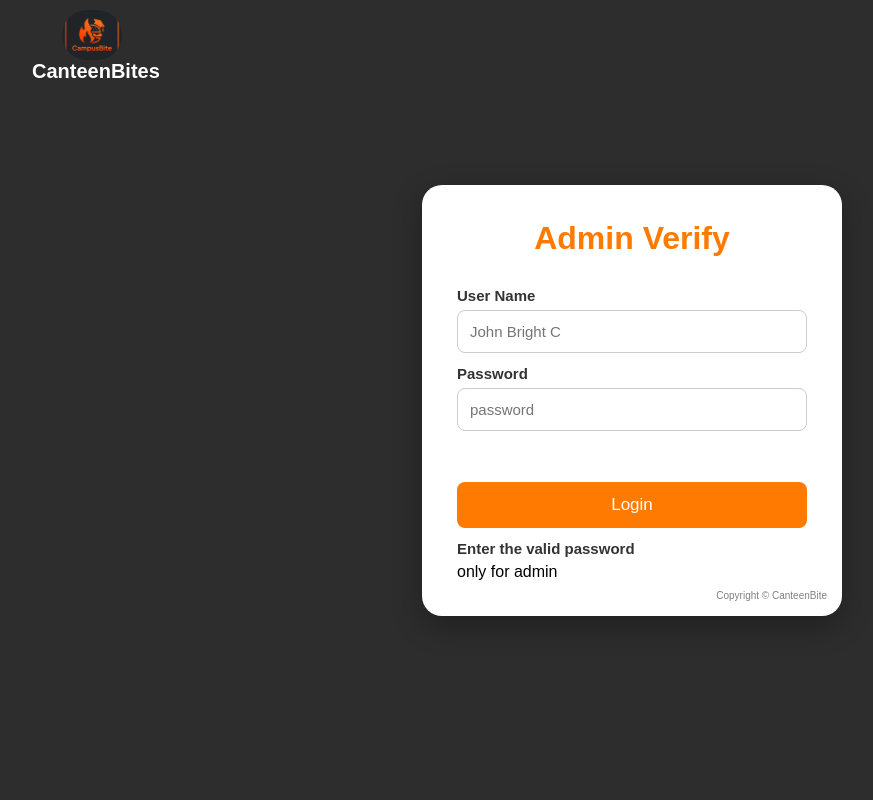
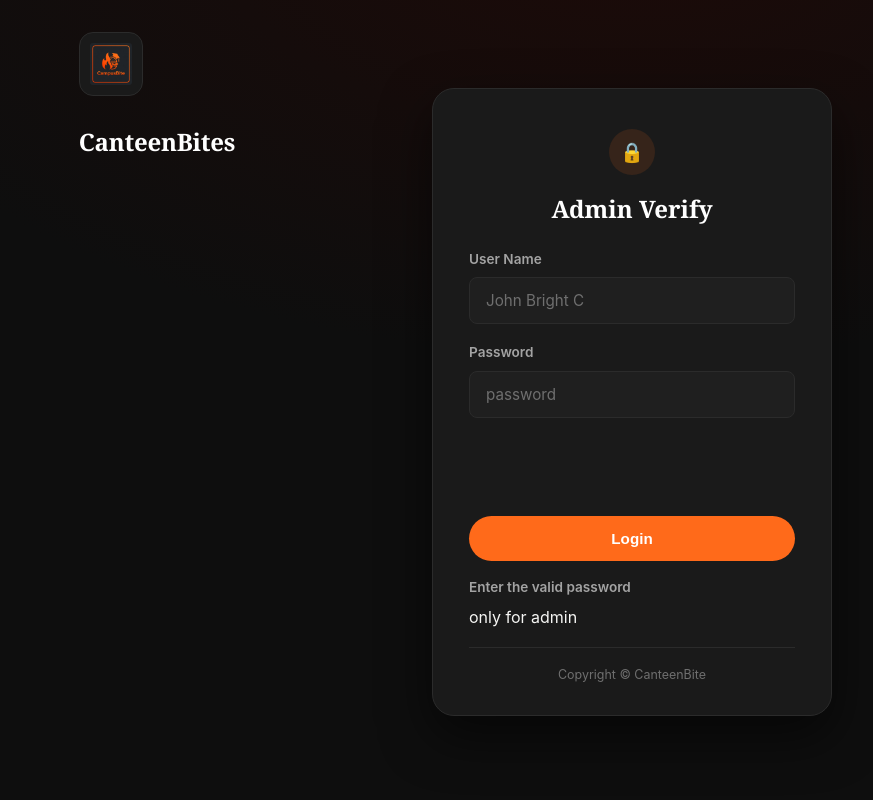
Before and after one commit to John-bright-c/canteen-online-ordering-system, a Flask app: page /admin in a window 1280 px wide. Shown: the whole page, without its empty margins (8-881 px from the left). Run offline with Flask 3, Linux system fonts and the light colour scheme.

Commit message:
added the sound effect in token generation and ui for admin login changed

```diff
--- a/app.py
+++ b/app.py
@@ -86,6 +86,7 @@
         return redirect("/menu")
     else:
         return "Invalid username or password"
+
 
 
 #@app.route('/menu/<category>')
--- a/static/admin.css
+++ b/static/admin.css
@@ -1,116 +1,219 @@
-img{
-    margin-top: -20px;
-    border-radius: 50px;
-    width: 60px;
-    height: 50px;
-    object-fit: cover;
-    position:fixed;
-    top:30px;
-    left:70px;
-    font-size:20px;}
+/* =========================================================
+   CanteenBite — Admin Verify page
+   Shares the same design tokens as login.css / register.css
+   ========================================================= */
 
-*{
-    margin:0;
-    padding:0;
-    box-sizing:border-box;
-    font-family:Arial, Helvetica, sans-serif;
+:root {
+  --bg: #0e0e0e;
+  --bg-maroon: #170807;
+  --bg-maroon-2: #1c0a08;
+  --surface: #1a1a1a;
+  --surface-2: #1f1f1f;
+  --border: #2b2b2b;
+  --orange: #ff6a1a;
+  --orange-dark: #e85d0d;
+  --orange-soft: rgba(255, 106, 26, 0.12);
+  --text: #f5f5f3;
+  --text-muted: #a3a3a3;
+  --text-dim: #6f6f6f;
+  --radius-sm: 8px;
+  --radius-md: 14px;
+  --radius-lg: 22px;
+  --shadow: 0 20px 50px rgba(0, 0, 0, 0.55);
+  --font: "Inter", -apple-system, BlinkMacSystemFont, "Segoe UI", sans-serif;
+  --font-serif: "Playfair Display", Georgia, "Times New Roman", serif;
 }
 
-body{
-    height:100vh;
-    display:flex;
-    justify-content:center;
-    align-items:center;
-    background:#2d2d2d;
+* {
+  box-sizing: border-box;
 }
 
-header{
-    position:fixed;
-    top:60px;
-    left:40px;
-    font-size:20px;
-    font-weight:bold;
-    color:white;
+html,
+body {
+  height: 100%;
 }
 
-.container{
-    position: relative;
-    height: fit-content;
-    width:420px;
-    background:white;
-    padding:35px;
-    border-radius:20px;
-    box-shadow:0 10px 30px rgba(0,0,0,0.3);
-}
-.copyright{
-    position:absolute;
-    right: 15px;
-    bottom:15px;
-    color:black;
-    font-size:  10px;
-    color: gray;
+body {
+  margin: 0;
+  background: radial-gradient(120% 100% at 50% -10%, var(--bg-maroon-2), var(--bg) 55%);
+  color: var(--text);
+  font-family: var(--font);
+  line-height: 1.5;
+  -webkit-font-smoothing: antialiased;
+  display: flex;
+  flex-direction: column;
+  align-items: center;
+  min-height: 100vh;
+  padding: 32px 20px 60px;
 }
 
-
-h1{
-    font-weight: bold;
-    text-align:center;
-    color:#ff7a00;
-    margin-bottom:30px;
+a {
+  color: var(--orange);
+  text-decoration: none;
+  font-weight: 600;
 }
 
-p{
-    font-size:15px;
-    font-weight:bold;
-    margin:12px 0 6px;
-    color:#333;
+a:hover {
+  color: var(--orange-dark);
 }
 
-input[type="text"],
-input[type="email"],
-input[type="password"]{
-    width:100%;
-    padding:12px;
-    border:1px solid #ccc;
-    border-radius:8px;
-    font-size:15px;
-    outline:none;
-    transition:0.3s;
+/* =========================================================
+   Header + logo
+   ========================================================= */
+
+header {
+  font-family: var(--font-serif);
+  font-size: 1.5rem;
+  font-weight: 700;
+  color: #fff;
+  letter-spacing: -0.01em;
+  margin-bottom: 18px;
 }
 
-input[type="text"]:focus,
-input[type="email"]:focus,
-input[type="password"]:focus{
-    border:2px solid #ff7a00;
+.logo {
+  width: 64px;
+  height: 64px;
+  object-fit: contain;
+  border-radius: var(--radius-md);
+  margin-bottom: 28px;
+  background: var(--surface);
+  padding: 10px;
+  border: 1px solid var(--border);
 }
 
-.login{
-    width:100%;
-    margin-top:15px;
-    padding:13px;
-    background:#ff7a00;
-    color:white;
-    border:none;
-    border-radius:8px;
-    font-size:17px;
-    cursor:pointer;
-    transition:0.3s;
+.top{
+    margin-right: 950px;
 }
 
-.login:hover{
-    background:#e56d00;
+/* =========================================================
+   Auth card
+   ========================================================= */
+
+.container {
+  width: 100%;
+  max-width: 400px;
+  background: var(--surface);
+  border: 1px solid var(--border);
+  border-radius: var(--radius-lg);
+  padding: 40px 36px 30px;
+  box-shadow: var(--shadow);
+  position: relative;
+  margin-top: -90px;
 }
 
-.container a{
-    color:#ff7a00;
-    text-decoration:none;
-    font-weight:bold;
+.container::before {
+  content: "\1F512";
+  display: block;
+  width: 46px;
+  height: 46px;
+  line-height: 46px;
+  text-align: center;
+  font-size: 1.2rem;
+  background: var(--orange-soft);
+  border-radius: 50%;
+  margin: 0 auto 16px;
 }
 
-.container a:hover{
-    text-decoration:underline;
+.container h1 {
+  font-family: var(--font-serif);
+  font-size: 1.5rem;
+  font-weight: 700;
+  color: #fff;
+  text-align: center;
+  margin: 0 0 8px;
 }
 
-.container p:last-child{
-    text-align:center;
+.container form {
+  display: flex;
+  flex-direction: column;
+  margin-top: 22px;
 }
+
+.container p {
+  margin: 0 0 8px;
+  font-size: 0.85rem;
+  font-weight: 600;
+  color: var(--text-muted);
+}
+
+.container input[type="text"],
+.container input[type="password"] {
+  background: var(--surface-2);
+  border: 1px solid var(--border);
+  border-radius: var(--radius-sm);
+  padding: 13px 16px;
+  color: var(--text);
+  font-family: var(--font);
+  font-size: 0.95rem;
+  margin-bottom: 18px;
+  outline: none;
+  transition: border-color 0.2s ease, background 0.2s ease;
+}
+
+.container input:focus {
+  border-color: var(--orange);
+  background: #232323;
+}
+
+.container input::placeholder {
+  color: var(--text-dim);
+}
+
+.container button.login {
+  background: var(--orange);
+  color: #fff;
+  border: none;
+  padding: 14px;
+  border-radius: 999px;
+  font-size: 0.95rem;
+  font-weight: 700;
+  margin-top: 8px;
+  transition: background 0.2s ease, transform 0.2s ease;
+}
+
+.container button.login:hover {
+  background: var(--orange-dark);
+  transform: translateY(-2px);
+}
+
+.hint {
+  text-align: center;
+  color: var(--text-dim);
+  font-size: 0.8rem;
+  margin-top: 20px;
+}
+
+.hint .restricted {
+  display: inline-flex;
+  align-items: center;
+  gap: 6px;
+  margin-top: 4px;
+  color: var(--orange);
+  font-weight: 600;
+  font-size: 0.72rem;
+  text-transform: uppercase;
+  letter-spacing: 0.04em;
+}
+
+.copyright {
+  text-align: center;
+  color: var(--text-dim);
+  font-size: 0.78rem;
+  padding-top: 18px;
+  margin-top: 18px;
+  border-top: 1px solid var(--border);
+}
+
+/* =========================================================
+   Responsive
+   ========================================================= */
+
+@media (max-width: 480px) {
+  .container {
+    padding: 32px 24px 24px;
+  }
+
+  .container h1 {
+    font-size: 1.3rem;
+  }
+}
--- a/templates/admin.html
+++ b/templates/admin.html
@@ -5,8 +5,10 @@
 <link rel="stylesheet" href="{{url_for('static',filename='admin.css')}}">
 <link rel="stylesheet" href="admin.css">
 <body>
+    <div class="top">
+<img src="{{url_for('static',filename='images/CB Logo.png') }}" alt="logo" class="logo">
 <header>CanteenBites</header>
-<img src="{{url_for('static',filename='images/CB Logo.png') }}" alt="logo" class="logo">
+</div>
 
 <div class="container">
 <h1>Admin Verify</h1>
```
Also changed, not shown: static/home.css (+26 -0 lines), templates/confirm_order.html (+8 -28 lines), templates/home.html (+20 -3 lines), 1 other file.
